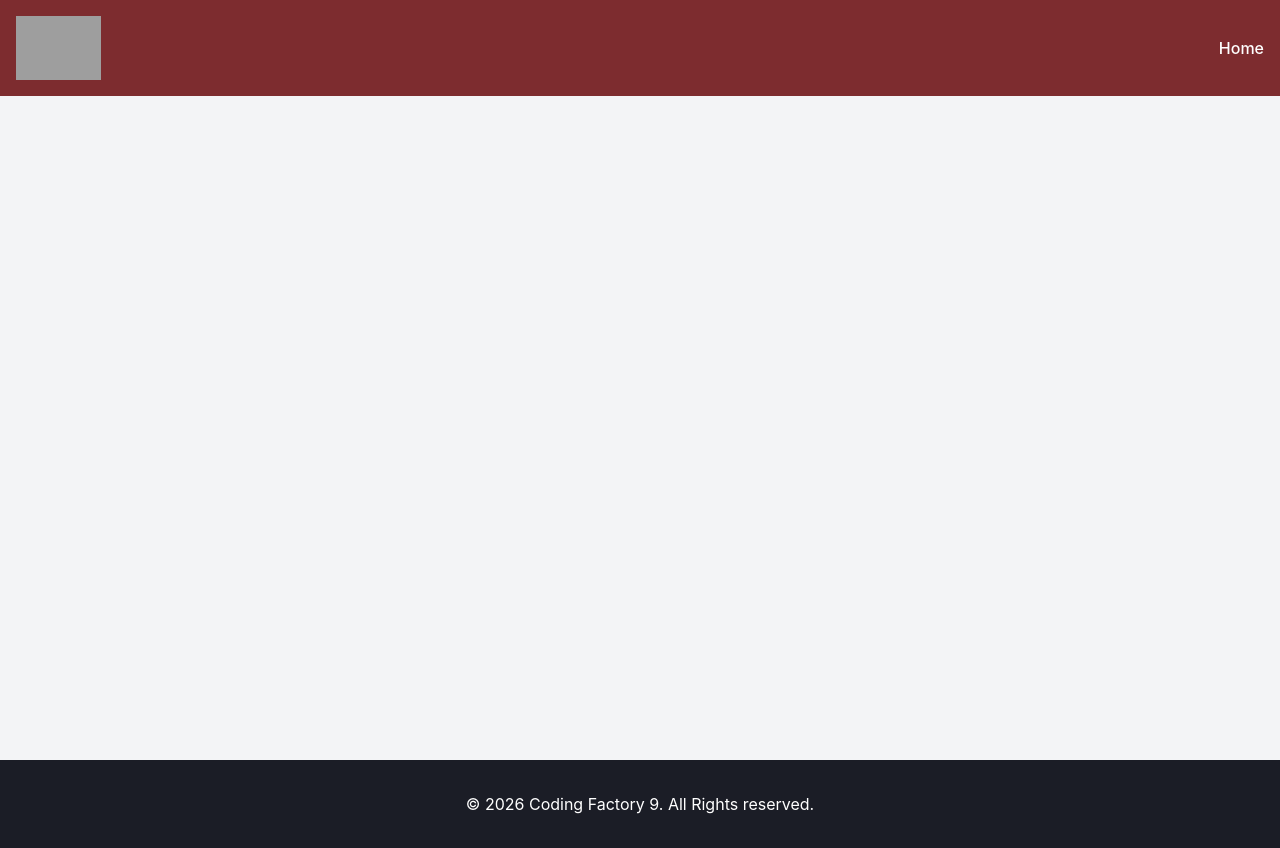
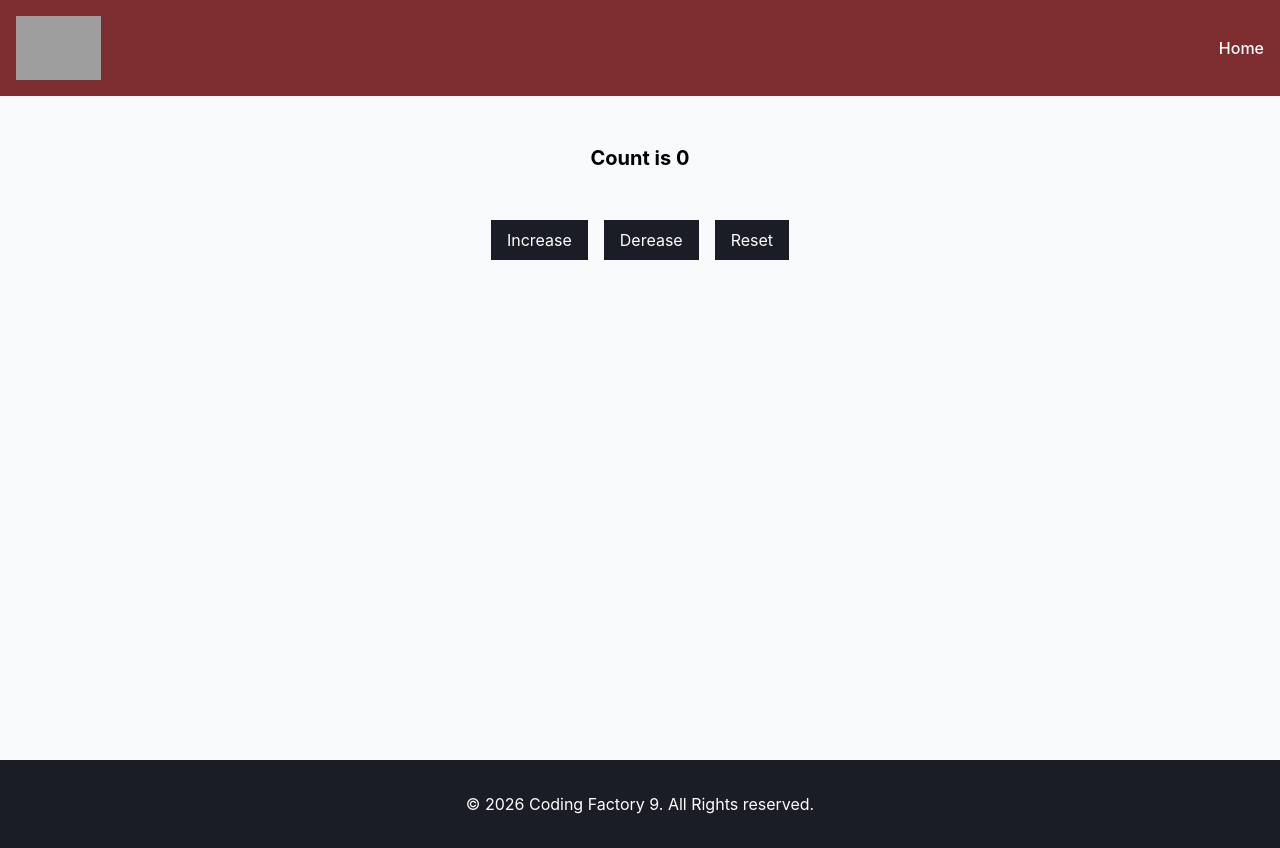
Before and after one commit to daster-13/cf9-react-app, a React (Vite) app: page / in a window 1280 px wide. Built offline with nearby package versions, Linux system fonts and the light colour scheme; grey boxes are pictures that could not be loaded.

Commit message:
feat: add Counter and CounterButton components

```diff
--- a/src/App.tsx
+++ b/src/App.tsx
@@ -1,8 +1,11 @@
 // import FunctionalComponent from "./components/LessonTwo/FunctionaComponent.tsx";
 // import ClassComponent from "./components/LessonTwo/ClassComponent.tsx";
 // import ArrowFunctionalComponent from "./components/LessonTwo/ArrowFunctionalComponent.tsx";
-import ArrowFunctionalComponentWithProps from "./components/LessonThree/ArrowFunctionalComponentWithProps.tsx";
+// import ArrowFunctionalComponentWithProps from "./components/LessonThree/ArrowFunctionalComponentWithProps.tsx";
 import Layout from "./components/Layout.tsx";
+import Counter  from "./components/LessonFour/Counter.tsx"
+
+
 
 
 // type PropsA = {
@@ -57,12 +60,13 @@
           {/*    description="Lorem ipsum dolor sit amet, consectetur adipisicing elit. Adipisci amet, deserunt dicta excepturi fugit ipsa modi perferendis quo repellat voluptates."*/}
           {/*/>*/}
 
-          <Layout addClasses="text-blue-600 bg-gray-100 ">
-          <ArrowFunctionalComponentWithProps
-              title="Second Title"
-              description="Lorem ipsum dolor sit amet, consectetur adipisicing elit. Adipisci amet, deserunt dicta excepturi fugit ipsa modi perferendis quo repellat voluptates."
-          />
-              <p>Lorem ipsum dolor sit amet.</p>
+          <Layout addClasses="bg-gray-50 ">
+          {/*<ArrowFunctionalComponentWithProps*/}
+          {/*    title="Second Title"*/}
+          {/*    description="Lorem ipsum dolor sit amet, consectetur adipisicing elit. Adipisci amet, deserunt dicta excepturi fugit ipsa modi perferendis quo repellat voluptates."*/}
+          {/*/>*/}
+          {/*    <p>Lorem ipsum dolor sit amet.</p>*/}
+              <Counter/>
           </Layout>
 
 
--- a/src/Index.css
+++ b/src/Index.css
@@ -1,6 +1,7 @@
 @import "tailwindcss";
+
 @theme {
-    --color-cf-dark-red:#7d2c2f;
+    --color-cf-dark-red: #7d2c2f;
     --color-cf-grey: #69696c;
-    --color-cf-dark-gray:#1b1d26;
+    --color-cf-dark-gray: #1b1d26;
 }
--- a/src/components/Layout.tsx
+++ b/src/components/Layout.tsx
@@ -4,7 +4,7 @@
 
 interface LayoutProps {
     children: React.ReactNode;
-    addClasses: string;
+    addClasses?: string;
 
 }
 
@@ -13,7 +13,7 @@
         <>
             <div className={addClasses}>
              <Header/>
-             <main className="container mx-auto min-h-[95vh]">{children}</main>
+             <main className="container mx-auto min-h-[95vh] pt-36">{children}</main>
              <Footer/>
            </div>
         </>
--- /dev/null
+++ b/src/components/LessonFour/Counter.tsx
@@ -0,0 +1,43 @@
+import {useState} from "react";
+import CounterButton from "./CounterButton.tsx";
+
+
+const Counter = () => {
+    const [counter,setCounter] = useState(0);
+
+    const increaseCount=()=>{
+       setCounter(counter + 1);
+    }
+    const decreaseCount=()=> {
+        if(counter > 0){
+            setCounter(counter - 1);
+        }
+
+    }
+    const resetCount=()=> {
+        setCounter(0);
+    }
+    return(
+        <>
+            <h1 className="text-center text-xl font-bold">Count is {counter}</h1>
+            <div className="text-center space-x-4 pt-12">
+                <CounterButton
+                    onClick={increaseCount}
+                    label="Increase"/>
+
+                <CounterButton
+                    onClick={decreaseCount}
+                    label="Derease"
+                    disabled={counter === 0}/>
+
+                <CounterButton
+                    addClasses= "bg-cf-dark-red"
+                    onClick={resetCount}
+                    label="Reset"
+                    disabled={counter === 0}/>
+            </div>
+
+        </>
+    )
+}
+export default Counter;
--- /dev/null
+++ b/src/components/LessonFour/CounterButton.tsx
@@ -0,0 +1,22 @@
+type ButtonProps = {
+    label: string;
+    onClick: () => void;
+    disabled?: boolean;
+    addClasses?: string;
+}
+
+const CounterButton =({label, onClick, disabled= false, addClasses="bg-cf-dark-gray"}:ButtonProps)=> {
+    return (
+        <>
+            <button
+                className={`disabled:bg-cf-dark-gray text-white py-2 px-4 ${addClasses}`}
+                // className={"disabled:bg-cf-grey text-white  py-2 px-4" + addClasses}
+                onClick={onClick}
+                disabled={disabled}
+            >
+                {label}
+            </button>
+        </>
+    )
+}
+export default CounterButton;
```
